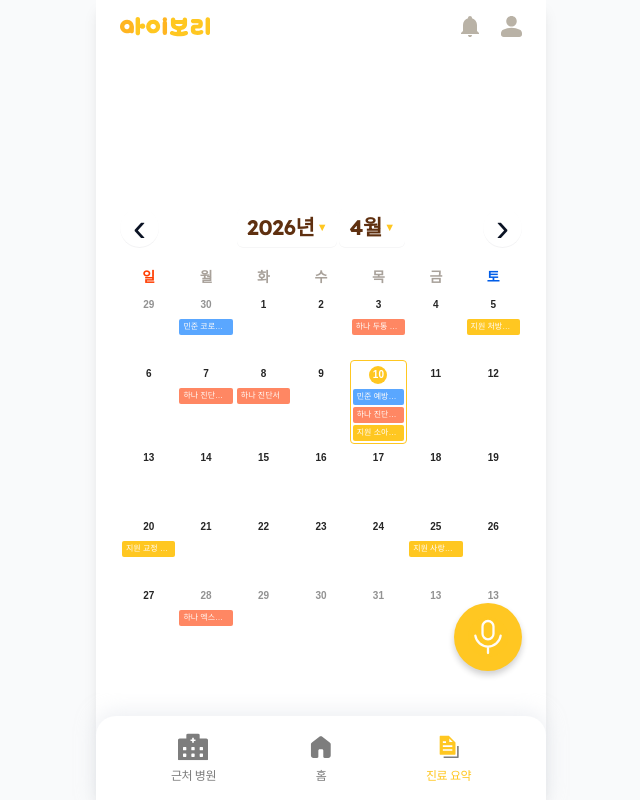
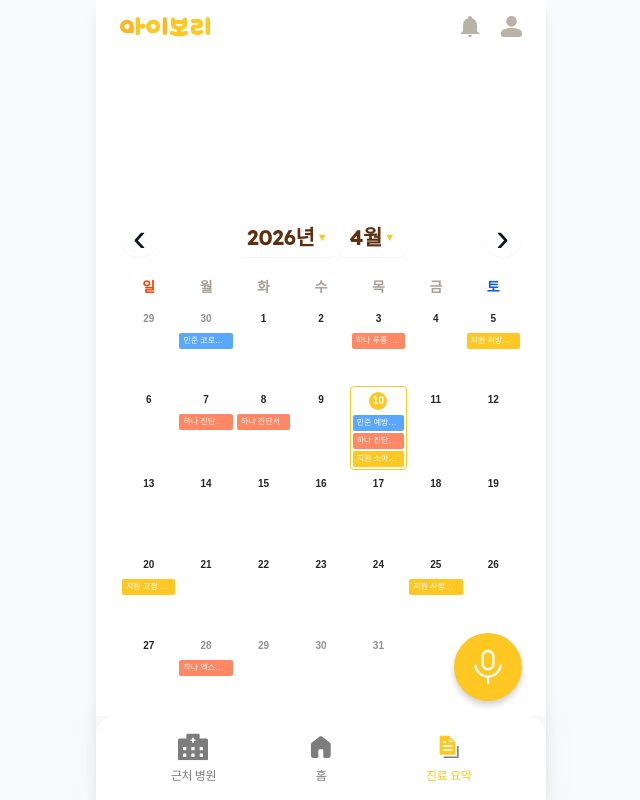
Before and after one commit to seoul-ibori/ibori-fe, a React (Vite) app: page /summary in a window 1280 px wide. Shown: the whole page, without its empty margins (319-959 px from the left). Built offline with nearby package versions, Linux system fonts and the light colour scheme; a web font is replaced by a local one.

Commit message:
🎨 Design: 월별 캘린더 간격 수정

```diff
--- a/src/components/Summary/Calender.jsx
+++ b/src/components/Summary/Calender.jsx
@@ -3,7 +3,7 @@ import { CELLS, WEEK_DAYS } from '@/constants/calenderDummyData';
 
 export default function Calendar() {
   return (
-    <section className="relative h-[500px] w-full overflow-hidden bg-white px-6 pb-6 pt-[15px]">
+    <section className="relative h-[530px] w-full overflow-hidden bg-white px-6 pb-6 pt-[25px]">
       <div className="mb-5 flex h-[39px] items-center justify-between">
         <button
           type="button"
@@ -39,7 +39,7 @@ export default function Calendar() {
 
       <div className="grid grid-cols-7">
         {WEEK_DAYS.map((day) => (
-          <div key={day.label} className={`pb-1 text-center text-sm font-bold ${day.color}`}>
+          <div key={day.label} className={`pb-2 text-center text-sm font-bold ${day.color}`}>
             {day.label}
           </div>
         ))}
@@ -50,7 +50,7 @@ export default function Calendar() {
             className={`px-[2px] py-[2px] ${
               cell.selected
                 ? 'h-[84px] overflow-hidden rounded border border-[#FFC721]'
-                : 'h-[69px]'
+                : 'h-[81px]'
             }`}
           >
             <div
--- a/src/constants/calenderDummyData.js
+++ b/src/constants/calenderDummyData.js
@@ -50,6 +50,4 @@ export const CELLS = [
   { day: 29, muted: true },
   { day: 30, muted: true },
   { day: 31, muted: true },
-  { day: 13, muted: true },
-  { day: 13, muted: true },
 ];
```
